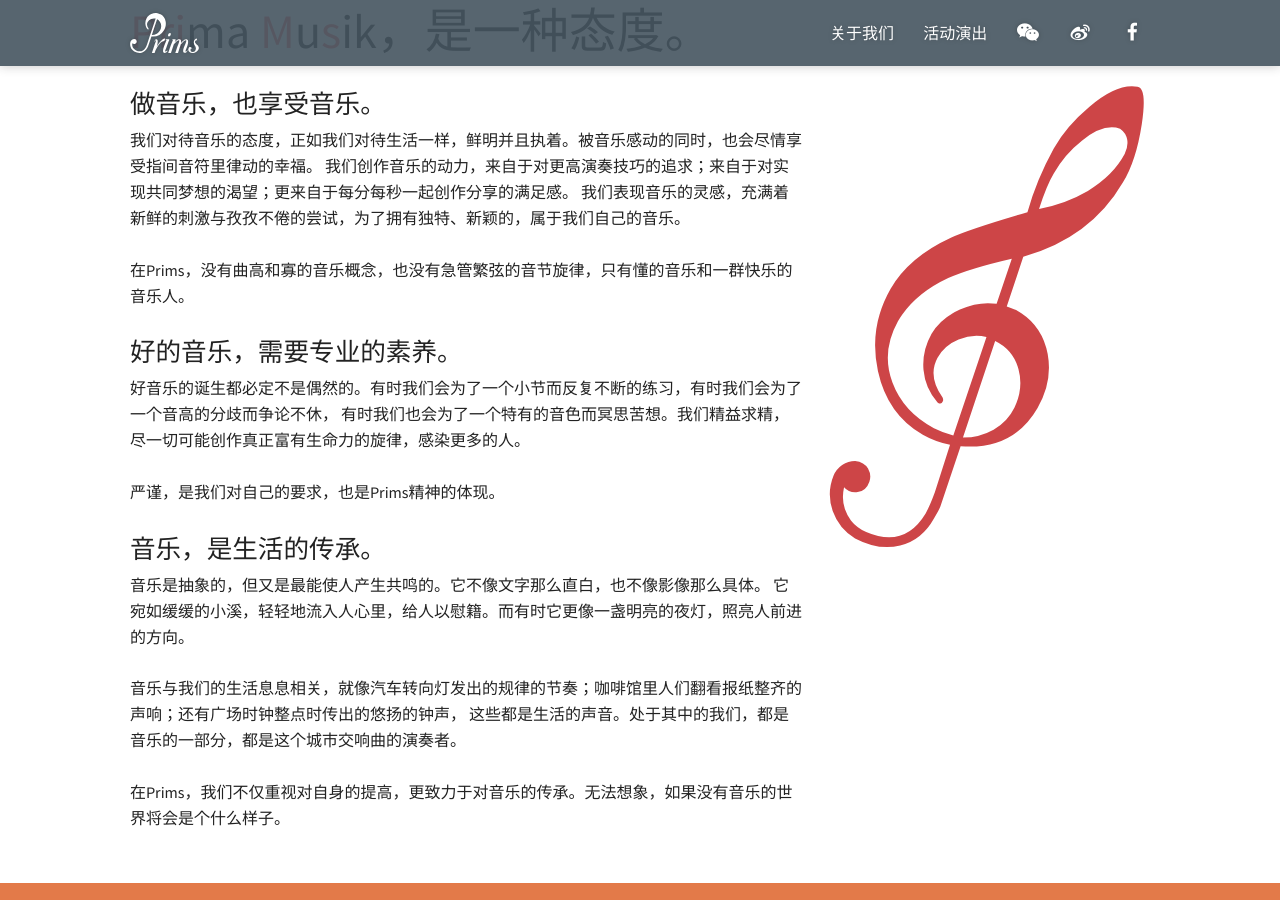
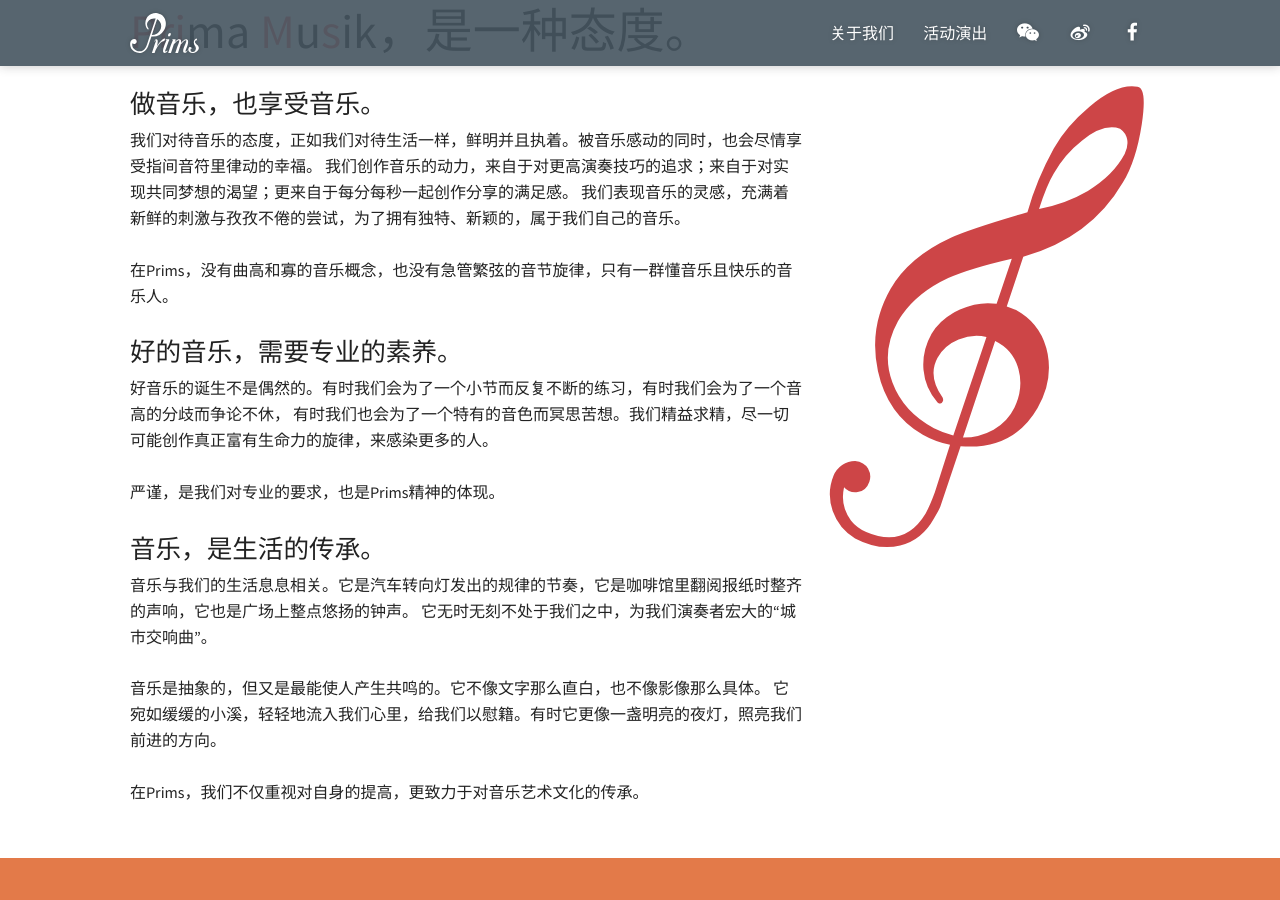
Before and after one commit to xiu624/xiu624.github.io, a Jekyll site: the page built from about.html, in a window 1280 px wide and 900 px high, scrolled down 449 px. Built offline with Jekyll 4.4.1, drawn with Linux system fonts in a browser that asks for light colours.

Commit message:
Update text.

```diff
--- a/about.html
+++ b/about.html
@@ -19,17 +19,19 @@ title: "About Us"
             <p>我们对待音乐的态度，正如我们对待生活一样，鲜明并且执着。被音乐感动的同时，也会尽情享受指间音符里律动的幸福。
             我们创作音乐的动力，来自于对更高演奏技巧的追求；来自于对实现共同梦想的渴望；更来自于每分每秒一起创作分享的满足感。
             我们表现音乐的灵感，充满着新鲜的刺激与孜孜不倦的尝试，为了拥有独特、新颖的，属于我们自己的音乐。</p>
-            <p>在Prims，没有曲高和寡的音乐概念，也没有急管繁弦的音节旋律，只有懂的音乐和一群快乐的音乐人。</p>
+            <p>在Prims，没有曲高和寡的音乐概念，也没有急管繁弦的音节旋律，只有一群懂音乐且快乐的音乐人。</p>
+
 			<h3>好的音乐，需要专业的素养。</h3>
-            <p>好音乐的诞生都必定不是偶然的。有时我们会为了一个小节而反复不断的练习，有时我们会为了一个音高的分歧而争论不休，
-            有时我们也会为了一个特有的音色而冥思苦想。我们精益求精，尽一切可能创作真正富有生命力的旋律，感染更多的人。</p>
-            <p>严谨，是我们对自己的要求，也是Prims精神的体现。</p>
+            <p>好音乐的诞生不是偶然的。有时我们会为了一个小节而反复不断的练习，有时我们会为了一个音高的分歧而争论不休，
+            有时我们也会为了一个特有的音色而冥思苦想。我们精益求精，尽一切可能创作真正富有生命力的旋律，来感染更多的人。</p>
+            <p>严谨，是我们对专业的要求，也是Prims精神的体现。</p>
+
 			<h3>音乐，是生活的传承。</h3>
+			<p>音乐与我们的生活息息相关。它是汽车转向灯发出的规律的节奏，它是咖啡馆里翻阅报纸时整齐的声响，它也是广场上整点悠扬的钟声。
+			它无时无刻不处于我们之中，为我们演奏者宏大的“城市交响曲”。</p>
 			<p>音乐是抽象的，但又是最能使人产生共鸣的。它不像文字那么直白，也不像影像那么具体。
-			它宛如缓缓的小溪，轻轻地流入人心里，给人以慰籍。而有时它更像一盏明亮的夜灯，照亮人前进的方向。<p/>
-			<p>音乐与我们的生活息息相关，就像汽车转向灯发出的规律的节奏；咖啡馆里人们翻看报纸整齐的声响；还有广场时钟整点时传出的悠扬的钟声，
-			这些都是生活的声音。处于其中的我们，都是音乐的一部分，都是这个城市交响曲的演奏者。</p>
-			<p>在Prims，我们不仅重视对自身的提高，更致力于对音乐的传承。无法想象，如果没有音乐的世界将会是个什么样子。</p>
+			它宛如缓缓的小溪，轻轻地流入我们心里，给我们以慰籍。有时它更像一盏明亮的夜灯，照亮我们前进的方向。<p/>
+			<p>在Prims，我们不仅重视对自身的提高，更致力于对音乐艺术文化的传承。</p>
         </div>
         <div class="content-side txt-red"><i class="pic-thin icon-clef"></i></div>
     </div>
```
Also changed, not shown: index.html (+7 -8 lines).
